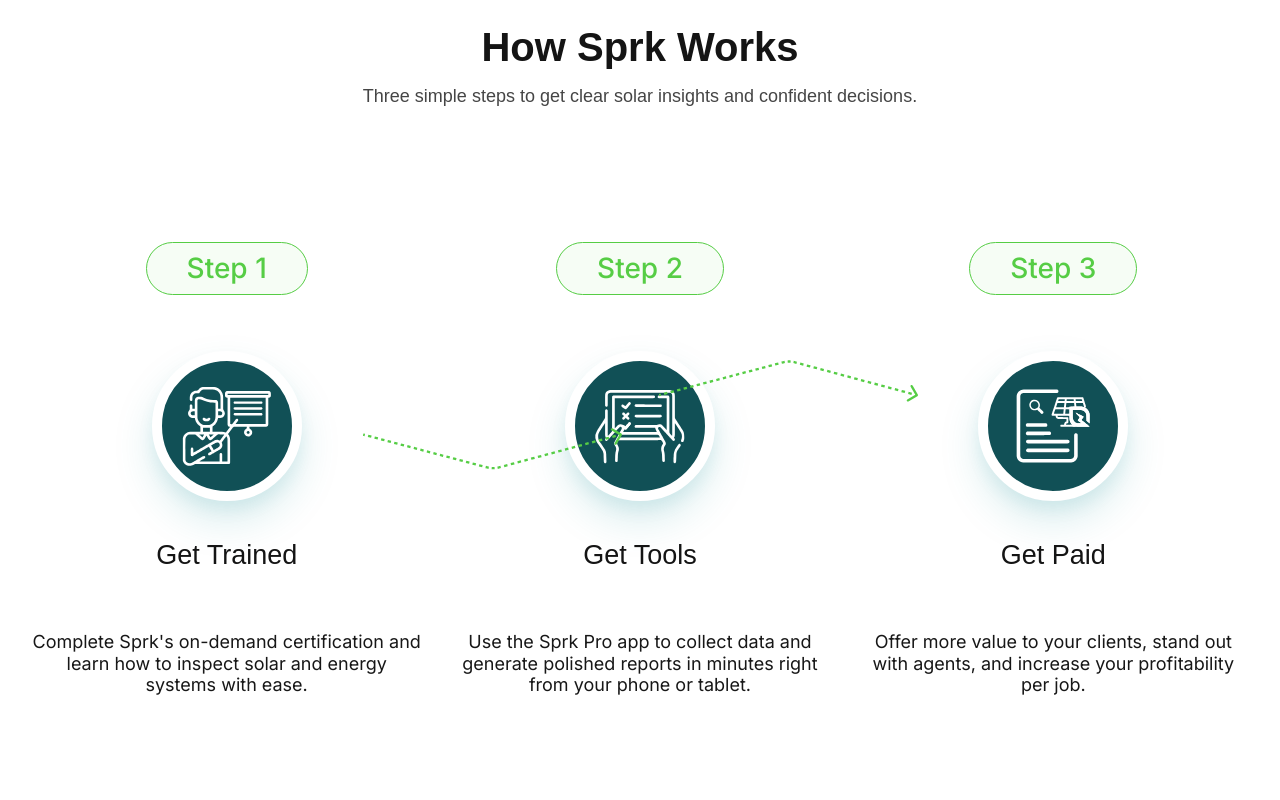
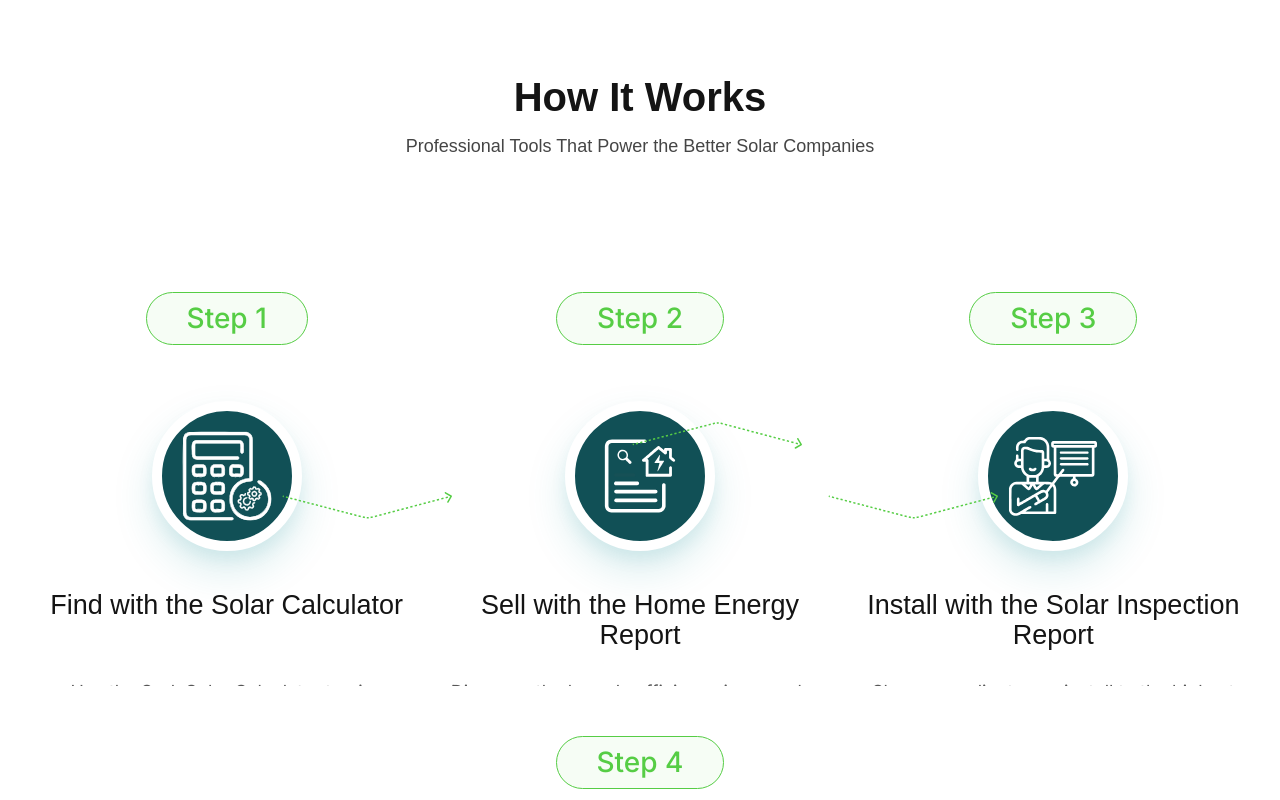
Before and after one commit to joylanjobs12/sprk_website, a Next.js app: page /solarpro in a window 1280 px wide. Shown: the part 1620-2420 px from the top of the page. Built offline with nearby package versions, Linux system fonts and the light colour scheme.

Commit message:
feat: website

```diff
--- a/src/app/solarpro/page.tsx
+++ b/src/app/solarpro/page.tsx
@@ -2,6 +2,7 @@
 import Link from "next/link";
 import { Inter } from "next/font/google";
 import ScrollToTop from "@/components/ScrollToTop";
+import HowToGetStarted from "@/components/HowToGetStarted";
 
 const inter = Inter({ subsets: ["latin"] });
 
@@ -252,221 +253,30 @@
       </section>
 
       {/* Section 3 */}
-      <section className="mx-auto w-full max-w-[1440px] px-4 sm:px-6 lg:px-8">
-        <div className="flex flex-col items-center gap-[50px] pt-[50px] pb-[100px]">
-          <div className="text-center mb-8">
-            <h3
-              style={{
-                color: "var(--Text-Title, #141414)",
-                fontFamily: '"Aeonik Pro", sans-serif',
-                fontSize: 40,
-                fontStyle: "normal",
-                fontWeight: 600,
-                lineHeight: "120%",
-              }}
-            >
-              How Sprk Works
-            </h3>
-            <p className="mt-3 max-w-2xl mx-auto text-[16px] sm:text-[18px] opacity-80">
-              Three simple steps to get clear solar insights and confident decisions.
-            </p>
-          </div>
-
-          <div className="relative flex flex-wrap justify-center gap-6">
-            <div className="flex w-[260px] flex-col items-start absolute left-[330px] top-[236px]" aria-hidden="true">
-              <Image src="/home-page/section 3/arrow-up.svg" alt="Arrow Up" width={224} height={60} className="w-full h-auto" />
-            </div>
-            <div className="flex w-[260px] flex-col items-start absolute right-[330px] top-[168px]" aria-hidden="true">
-              <Image src="/home-page/section 3/arrow-down.svg" alt="Arrow Down" width={224} height={60} className="w-full h-auto" />
-            </div>
-            <div className="flex h-[420px] min-w-[295px] flex-col items-center self-stretch flex-[1_0_0] rounded-[10px]  bg-white px-0 py-[50px]" style={{ background: "#FFF" }}>
-              <div
-                className={`${inter.className} flex px-[40px] py-[10px] justify-center items-start rounded-[50px] border mb-4`}
-                style={{
-                  borderColor: "#56CD45",
-                  background: "rgba(86, 205, 69, 0.05)",
-                  color: "#56CD45",
-                  textAlign: "center",
-                  fontSize: 28,
-                  fontStyle: "normal",
-                  fontWeight: 500,
-                  lineHeight: "110%",
-                }}
-              >
-                Step 1
-              </div>
-              <div className="flex justify-center items-center py-[40px] px-[30px] self-stretch">
-                <div
-                  className="flex items-center justify-center w-[150px] h-[150px] min-w-[90px] min-h-[90px] aspect-square rounded-[100px] border-[10px]"
-                  style={{
-                    borderColor: "#FFFFFF",
-                    background: "var(--Primary-Color, #115056)",
-                    boxShadow:
-                      "0 10px 15px 0 rgba(15, 143, 150, 0.08), 0 20px 40px 0 rgba(15, 143, 150, 0.15)",
-                  }}
-                >
-                  <Image src="/inspector-page/section 3/get-trained.svg" alt="Get Trained" width={90} height={90} className="w-[90px] h-[90px] aspect-square" />
-                </div>
-              </div>
-              <div className="w-full text-center">
-                <div
-                  style={{
-                    minHeight: 90,
-                    flex: "1 0 0",
-                    color: "var(--Text-Title, #141414)",
-                    textAlign: "center",
-                    fontFamily: '"Aeonik Pro", sans-serif',
-                    fontSize: 27,
-                    fontStyle: "normal",
-                    fontWeight: 500,
-                    lineHeight: "110%",
-                  }}
-                >
-                  Get Trained
-                </div>
-                <p className={`${inter.className}`}
-                  style={{
-                    minHeight: 154,
-                    flex: "1 0 0",
-                    color: 'rgba(0, 0, 0, 0.66))',
-                    textAlign: "center",
-                    fontSize: 18,
-                    fontStyle: "normal",
-                    fontWeight: 400,
-                    lineHeight: "120%",
-                  }}
-                >
-                  Complete Sprk's on-demand certification and learn how to inspect solar and energy systems with ease.
-                </p>
-              </div>
-            </div>
-
-            <div className="flex h-[420px] min-w-[295px] flex-col items-center self-stretch flex-[1_0_0] rounded-[10px]  bg-white px-0 py-[50px]" style={{ background: "#FFF" }}>
-              <div
-                className={`${inter.className} flex px-[40px] py-[10px] justify-center items-start rounded-[50px] border mb-4`}
-                style={{
-                  borderColor: "#56CD45",
-                  background: "rgba(86, 205, 69, 0.05)",
-                  color: "#56CD45",
-                  textAlign: "center",
-                  fontSize: 28,
-                  fontStyle: "normal",
-                  fontWeight: 500,
-                  lineHeight: "110%",
-                }}
-              >
-                Step 2
-              </div>
-              <div className="flex justify-center items-center py-[40px] px-[30px] self-stretch">
-                <div
-                  className="flex items-center justify-center w-[150px] h-[150px] min-w-[90px] min-h-[90px] aspect-square rounded-[100px] border-[10px]"
-                  style={{
-                    borderColor: "#FFFFFF",
-                    background: "var(--Primary-Color, #115056)",
-                    boxShadow:
-                      "0 10px 15px 0 rgba(15, 143, 150, 0.08), 0 20px 40px 0 rgba(15, 143, 150, 0.15)",
-                  }}
-                >
-                  <Image src="/inspector-page/section 3/get-tools.svg" alt="Get Tools" width={90} height={90} className="w-[90px] h-[90px] aspect-square" />
-                </div>
-              </div>
-              <div className="w-full text-center">
-                <div
-                  style={{
-                    minHeight: 90,
-                    flex: "1 0 0",
-                    color: "var(--Text-Title, #141414)",
-                    textAlign: "center",
-                    fontFamily: '"Aeonik Pro", sans-serif',
-                    fontSize: 27,
-                    fontStyle: "normal",
-                    fontWeight: 500,
-                    lineHeight: "110%",
-                  }}
-                >
-                  Get Tools
-                </div>
-                <p className={`${inter.className}`}
-                  style={{
-                    minHeight: 154,
-                    flex: "1 0 0",
-                    color: 'rgba(0, 0, 0, 0.66))',
-                    textAlign: "center",
-                    fontSize: 18,
-                    fontStyle: "normal",
-                    fontWeight: 400,
-                    lineHeight: "120%",
-                  }}
-                >
-                  Use the Sprk Pro app to collect data and generate polished reports in minutes right from your phone or tablet.
-                </p>
-              </div>
-            </div>
-
-            <div className="flex h-[420px] min-w-[295px] flex-col items-center self-stretch flex-[1_0_0] rounded-[10px]  bg-white px-0 py-[50px]" style={{ background: "#FFF" }}>
-              <div
-                className={`${inter.className} flex px-[40px] py-[10px] justify-center items-start rounded-[50px] border mb-4`}
-                style={{
-                  borderColor: "#56CD45",
-                  background: "rgba(86, 205, 69, 0.05)",
-                  color: "#56CD45",
-                  textAlign: "center",
-                  fontSize: 28,
-                  fontStyle: "normal",
-                  fontWeight: 500,
-                  lineHeight: "110%",
-                }}
-              >
-                Step 3
-              </div>
-              <div className="flex justify-center items-center py-[40px] px-[30px] self-stretch">
-                <div
-                  className="flex items-center justify-center w-[150px] h-[150px] min-w-[90px] min-h-[90px] aspect-square rounded-[100px] border-[10px]"
-                  style={{
-                    borderColor: "#FFFFFF",
-                    background: "var(--Primary-Color, #115056)",
-                    boxShadow:
-                      "0 10px 15px 0 rgba(15, 143, 150, 0.08), 0 20px 40px 0 rgba(15, 143, 150, 0.15)",
-                  }}
-                >
-                  <Image src="/inspector-page/section 3/get-paid.svg" alt="Get Paid" width={90} height={90} className="w-[90px] h-[90px] aspect-square" />
-                </div>
-              </div>
-              <div className="w-full text-center">
-                <div
-                  style={{
-                    minHeight: 90,
-                    flex: "1 0 0",
-                    color: "var(--Text-Title, #141414)",
-                    textAlign: "center",
-                    fontFamily: '"Aeonik Pro", sans-serif',
-                    fontSize: 27,
-                    fontStyle: "normal",
-                    fontWeight: 500,
-                    lineHeight: "110%",
-                  }}
-                >
-                  Get Paid
-                </div>
-                <p className={`${inter.className}`}
-                  style={{
-                    minHeight: 154,
-                    flex: "1 0 0",
-                    color: 'rgba(0, 0, 0, 0.66))',
-                    textAlign: "center",
-                    fontSize: 18,
-                    fontStyle: "normal",
-                    fontWeight: 400,
-                    lineHeight: "120%",
-                  }}
-                >
-                 Offer more value to your clients, stand out with agents, and increase your profitability per job.
-                </p>
-              </div>
-            </div>
-          </div>
-        </div>
-      </section>
+      <HowToGetStarted
+        title="How It Works"
+        subtitle="Professional Tools That Power the Better Solar Companies"
+        step1={{
+          icon: "/solar-pro-page/section 3/find-wtih.svg",
+          label: "Find with the Solar Calculator",
+          description: "Use the Sprk Solar Calculator to give homeowners a free tool to explore how much solar they might need—giving you direct access to usage data and interest level."
+        }}
+        step2={{
+          icon: "/solar-pro-page/section 3/sell-with.svg",
+          label: "Sell with the Home Energy Report",
+          description: "Diagnose the home's efficiency issues when quoting solar. Help homeowners understand what could be improved along with adding solar and batteries."
+        }}
+        step3={{
+          icon: "/solar-pro-page/section 3/install-wtih.svg",
+          label: "Install with the Solar Inspection Report",
+          description: "Show your clients you install to the highest standards. Leave every homeowner with documentation and confidence that their system was done right."
+        }}
+        step4={{
+          icon: "/solar-pro-page/section 3/support-with.svg",
+          label: "Support with the Solar Listing Report",
+          description: "Make sure your customers are ready when it's time to sell. Provide warranty docs, and transfer-ready info to protect the value of your install."
+        }}
+      />
       {/* Section 4 */}
       <section className="mx-auto w-full bg-[var(--Primary-Color,#115056)]">
         <div className="max-w-[1440px] mx-auto max-w-[1440px] px-4 sm:px-6 lg:px-8 mt-24 ">
```
